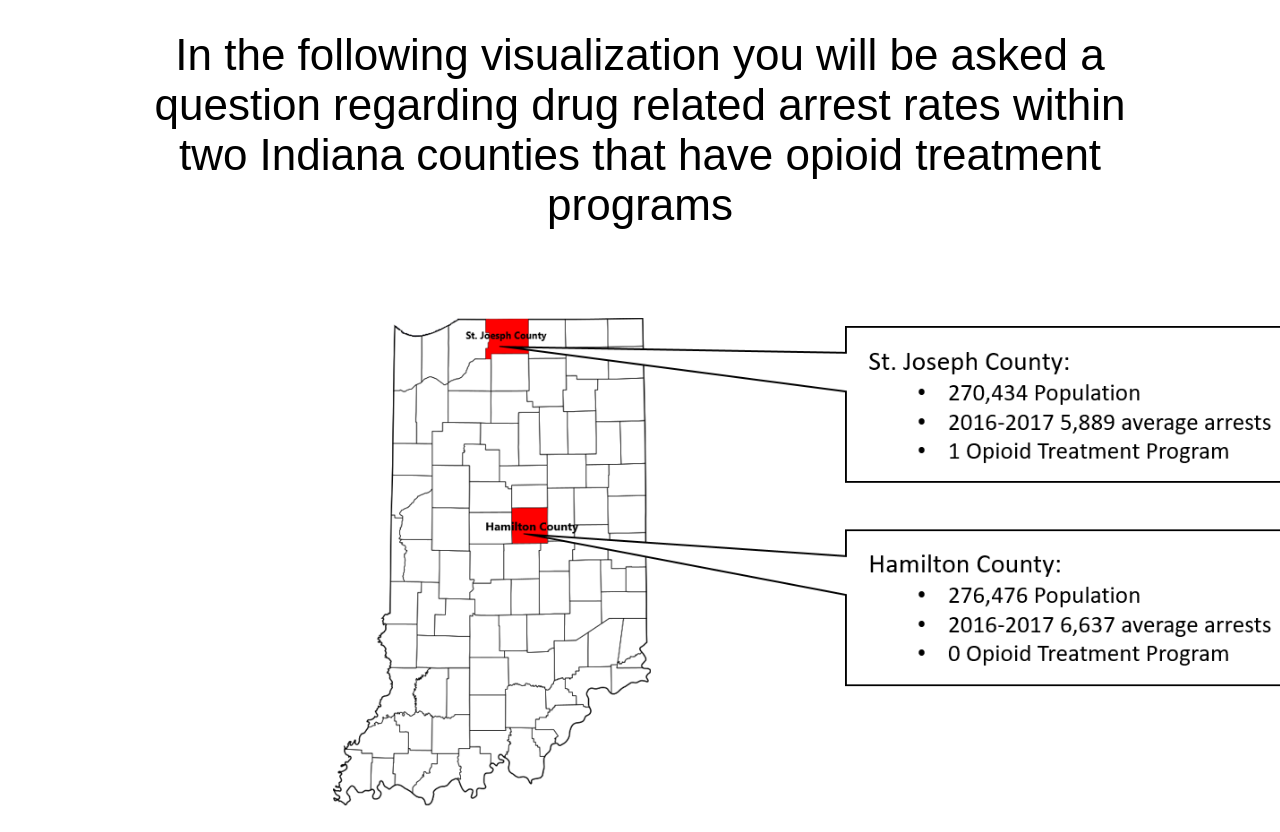
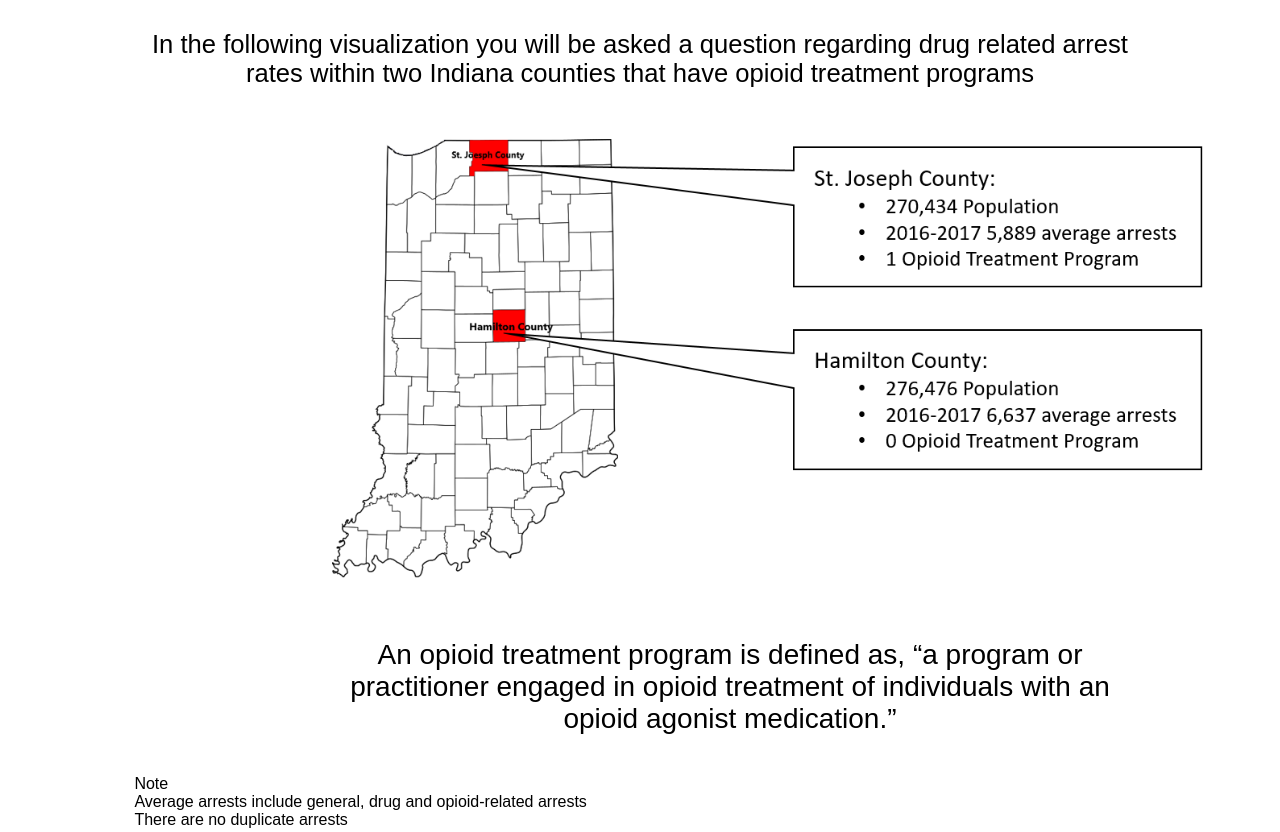
Before and after one commit to Jbheyer/narrative-bias, a plain HTML site: page Predict Graphically/Avg Arrest/Primer/hamilton/index.html in a window 1280 px wide. Shown: the top 832 px of the page. Drawn offline with Linux system fonts and the light colour scheme.

Commit message:
updates to text

```diff
--- a/Predict Graphically/Avg Arrest/Primer/hamilton/new1.css
+++ b/Predict Graphically/Avg Arrest/Primer/hamilton/new1.css
@@ -11,7 +11,7 @@ html {
 /* Styles the larger text at the top of the page */
 header {
     margin: 0 auto;
-    font: 44px sans-serif;
+    font: 2vw sans-serif;
     text-align: center;
     margin-top: 30px;
 }
@@ -22,11 +22,11 @@ header {
 }
 /* Styles the three column div  */
    .image {
-    margin-top: 70px;
+    margin-top: 35px;
     margin-left: 190px;
     position: center;
 }   .image img{
-    width:1000px;
+    width:900px;
     position: center;
 }
 /*styles the h1-h3 header sections */
@@ -35,14 +35,14 @@ h2 {
     position: relative;
     font: 28px sans-serif;
     margin-left: -10px;
-    margin-top: 50px;
+    margin-top: 40px;
     text-align: center;
 }
 h3 {
     position: left;
     font-size: 6px sans-serif;
     margin-left: -190px;
-    margin-top: 50px;
+    margin-top: 40px;
     text-align: left;
 }
 .arrow {
--- a/Predict Graphically/OUD/bottle/new 1.css
+++ b/Predict Graphically/OUD/bottle/new 1.css
@@ -22,7 +22,7 @@ header {
 /* Styles the wrapper div which contains all content */
 .wrapper {
     width: 80%;
-    height: 100vh;
+    height: 100%;
     margin: 0 auto;
 }
 ul li{ /* Styles for the ul (unordered lists) in the left column */
--- a/Predict Graphically/OUD/brain/new 1.css
+++ b/Predict Graphically/OUD/brain/new 1.css
@@ -22,12 +22,15 @@ header {
 /* Styles the wrapper div which contains all content */
 .wrapper {
     width: 80%;
-    height: 100vh;
+    height: 100%;
     margin: 0 auto;
 }
 /* Styles picture  */
 .container {
-    position: relative; left: 650px; right: -150px; bottom: -50px;
+    position: relative;
+    left: 650px;
+    right: -150px;
+    bottom: -50px;
     width: 50%;
   }
 
```
Also changed, not shown: Predict Graphically/OUD/brain/index.html (+2 -2 lines).
